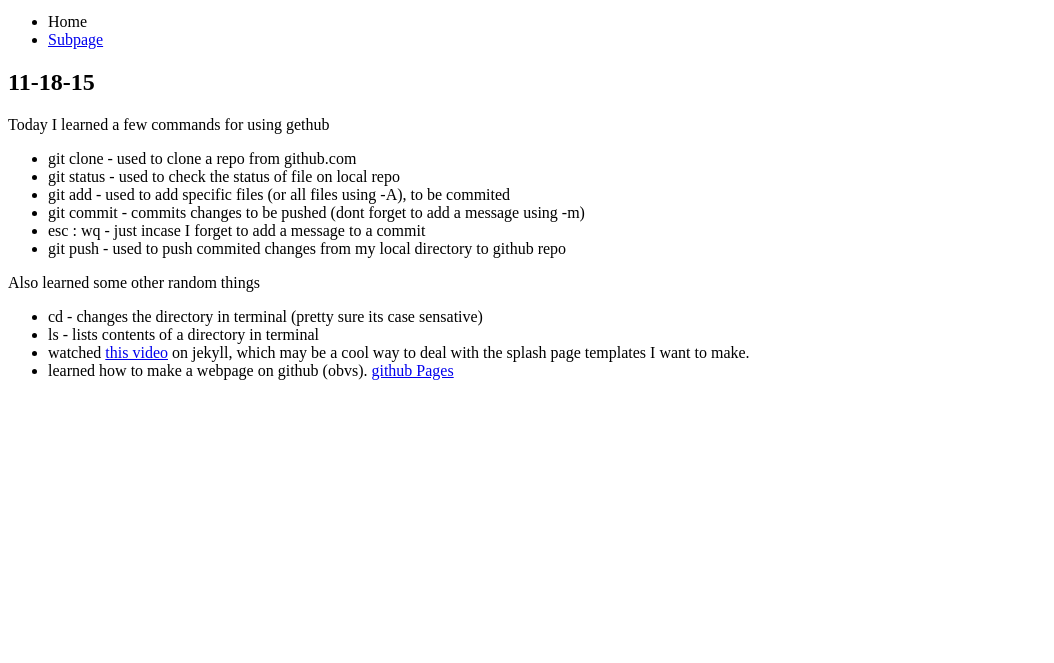
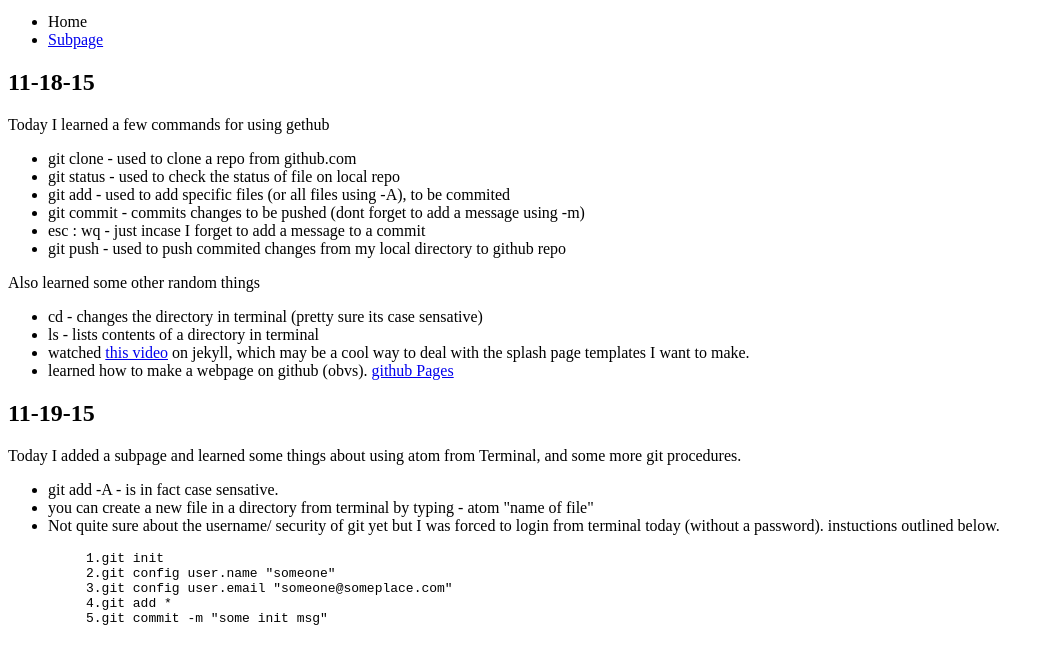
Before and after one commit to LukeHwrd/lukehwrd.github.io, a plain HTML site: page index.html in a window 1280 px wide. Shown: the part 101-764 px from the top of the page, without its empty margins (0-1054 px from the left). Drawn offline with nearby package versions, Linux system fonts and the light colour scheme.

Commit message:
added todays notes to index.html

```diff
--- a/index.html
+++ b/index.html
@@ -38,6 +38,21 @@
         <li>watched <a href="https://www.youtube.com/watch?v=iWowJBRMtpc" target="_blank">this video</a> on jekyll, which may be a cool way to deal with the splash page templates I want to make.</li>
         <li>learned how to make a webpage on github (obvs). <a href="https://pages.github.com/" target="_blank">github Pages</a></li>
       </ul>
+
+      <h2>11-19-15</h2>
+        <p>Today I added a subpage and learned some things about using atom from Terminal, and some more git procedures.</p>
+        <ul>
+          <li>git add -A - is in fact case sensative.</li>
+          <li>you can create a new file in a directory from terminal by typing - atom "name of file"</li>
+          <li>Not quite sure about the username/ security of git yet but I was forced to login from terminal today (without a password). instuctions outlined below.</li>
+        </ul>
+        <pre>
+          1.git init
+          2.git config user.name "someone"
+          3.git config user.email "someone@someplace.com"
+          4.git add *
+          5.git commit -m "some init msg"
+        </pre>
     </div><!-- /wrapper -->
 </body>
 </html>
```
